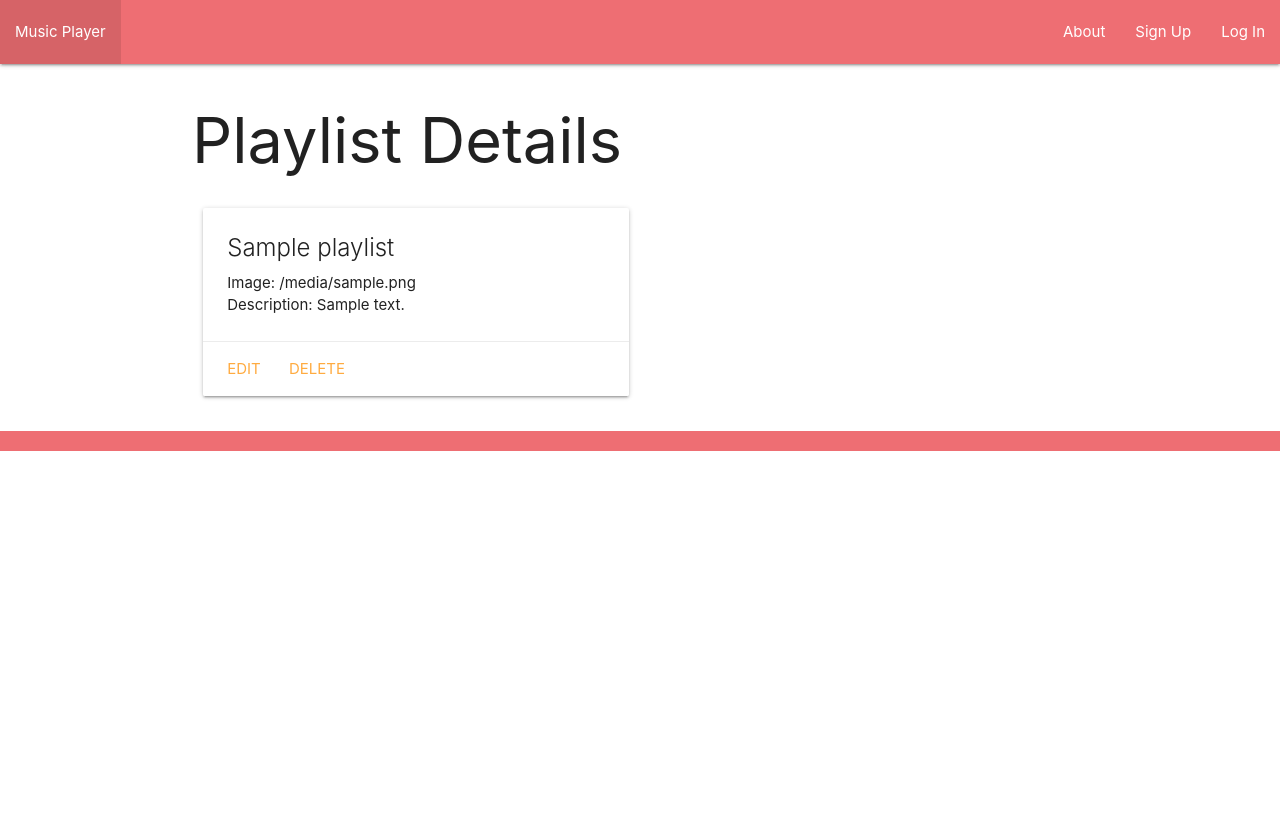
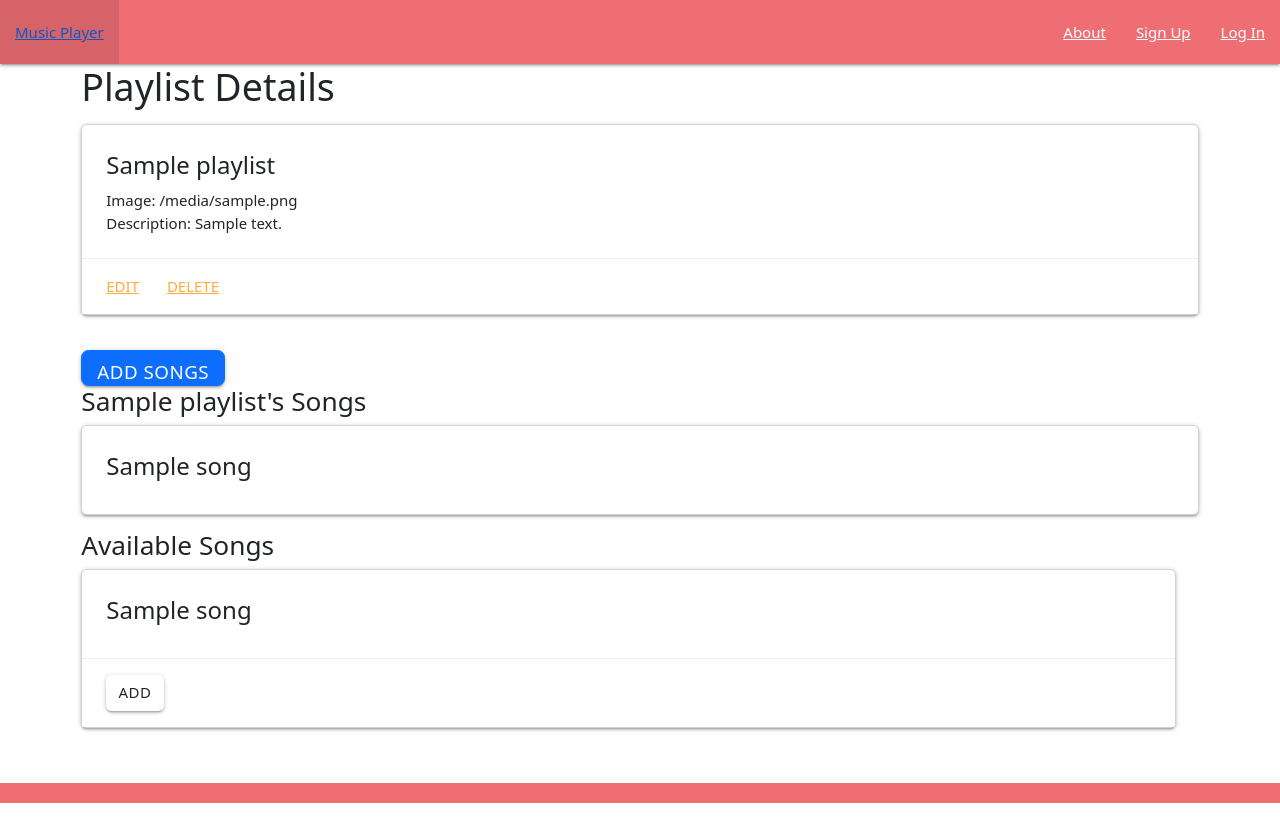
Before and after one commit to ryanbyrne28/project3, a Django app: template music_player/main_app/templates/playlists/detail.html in a window 1280 px wide. Before the commit the page ends 451 px from the top, so only its background shows below. Run offline with Django 3.2, Linux system fonts and the light colour scheme; the template is opened without the code that fills it: most values are stand-ins (such as "Sample title", 1, 10 or a date in 2020).

Commit message:
adding songs

```diff
--- a/music_player/main_app/admin.py
+++ b/music_player/main_app/admin.py
@@ -1,5 +1,6 @@
 from django.contrib import admin
-from .models import Playlist
+from .models import Playlist, Song
 # Register your models here.
 
 admin.site.register(Playlist)
+admin.site.register(Song)
--- a/music_player/main_app/templates/base.html
+++ b/music_player/main_app/templates/base.html
@@ -14,6 +14,7 @@
     />
     <link rel="stylesheet" type="text/css" href="{% static 'css/style.css' %}" />
  <script src="https://cdnjs.cloudflare.com/ajax/libs/materialize/1.0.0/js/materialize.min.js"></script>
+ <link href="https://cdn.jsdelivr.net/npm/bootstrap@5.2.3/dist/css/bootstrap.min.css" rel="stylesheet" integrity="sha384-rbsA2VBKQhggwzxH7pPCaAqO46MgnOM80zW1RWuH61DGLwZJEdK2Kadq2F9CUG65" crossorigin="anonymous">
   </head>
   <body>
     <header class=navbar-fixed>
--- a/music_player/main_app/templates/playlists/detail.html
+++ b/music_player/main_app/templates/playlists/detail.html
@@ -17,4 +17,47 @@
     </div>
   </div>
 </div>
+</div>
+<div>
+  <form action="" method="POST" autocomplete="off">
+    <a href="{% url 'songs_create' %}" class="btn btn-primary btn-lg">Add Songs</a>
+  </form>
+</div>
+<div class="row">
+  <div class="col s6">
+    <h3>{{ playlist.name }}'s Songs</h3>
+    {% if song.playlist.count %} {% for song in playlist.songs.all %}
+    <div class="card">
+      <div class="card-content">
+        <span class="card-title">
+           {{ song.name }}
+        </span>
+      </div>
+    </div>
+    {% endfor %} {% else %}
+    <h5>No Songs :(</h5>
+    {% endif %}
+  </div>
+<div class="row">
+  <div class="col s6">
+    <h3>Available Songs</h3>
+    {% if songs.count %}
+      {% for song in songs.all %}
+        <div class="card">
+          <div class="card-content">
+            <span class="card-title">
+              {{ song.title }}
+            </span>
+          </div>
+          <div class="card-action">
+            <form action="{% url 'assoc_song' playlist.id song.id %}" method="post">
+              {% csrf_token %}
+              <button type="submit" class="btn">Add</button>
+            </form>
+          </div>
+      {% endfor %}
+    {% else %}
+      <h5>{{playlist.name}} Already Has All Songs Available</h5>
+    {% endif %}
+  </div>
 {% endblock %}
```
Also changed, not shown: music_player/main_app/models.py (+8 -2 lines), music_player/main_app/templates/main_app/song_detail.html (added, +18 -0 lines), music_player/main_app/templates/main_app/song_form.html (added, +16 -0 lines), music_player/main_app/templates/main_app/song_list.html (added, +13 -0 lines), music_player/main_app/urls.py (+9 -0 lines), music_player/main_app/views.py (+29 -1 lines), music_player/main_app/migrations/0006_alter_song_duration_alter_song_image.py (added).
